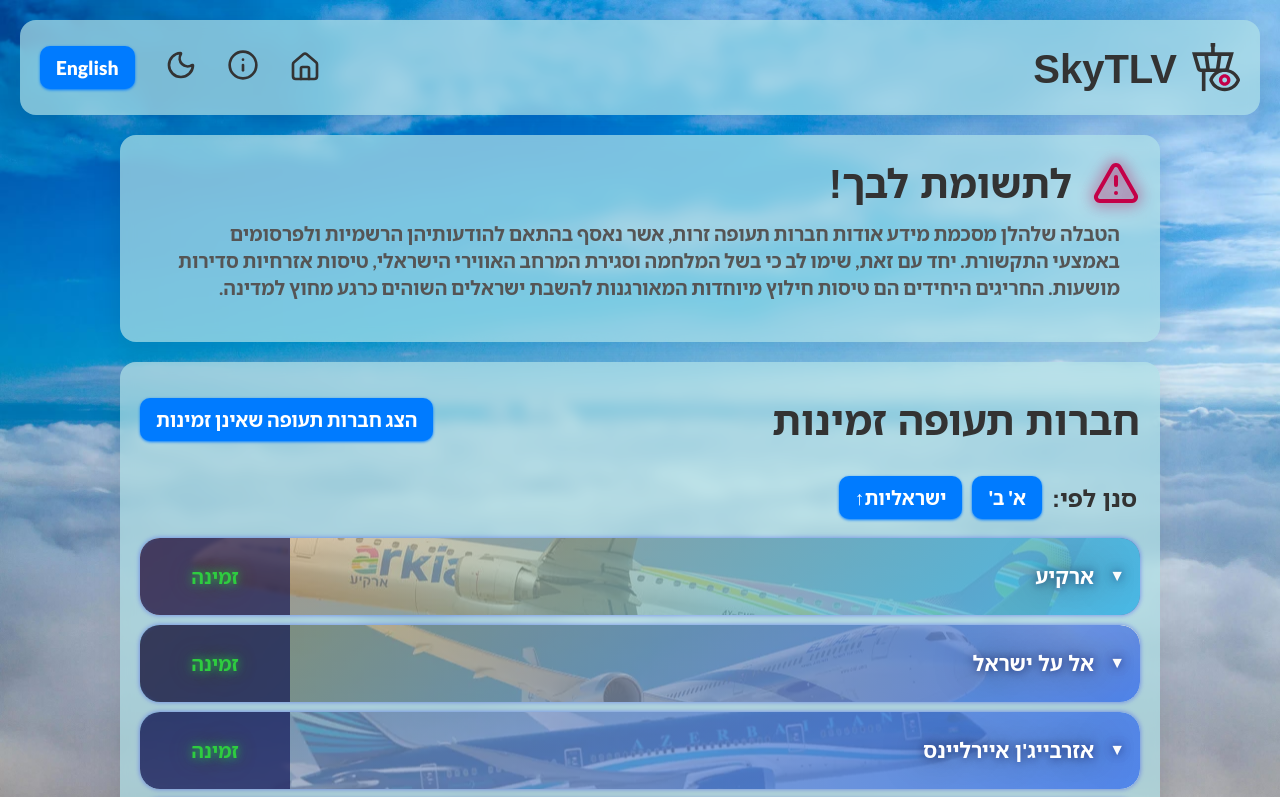
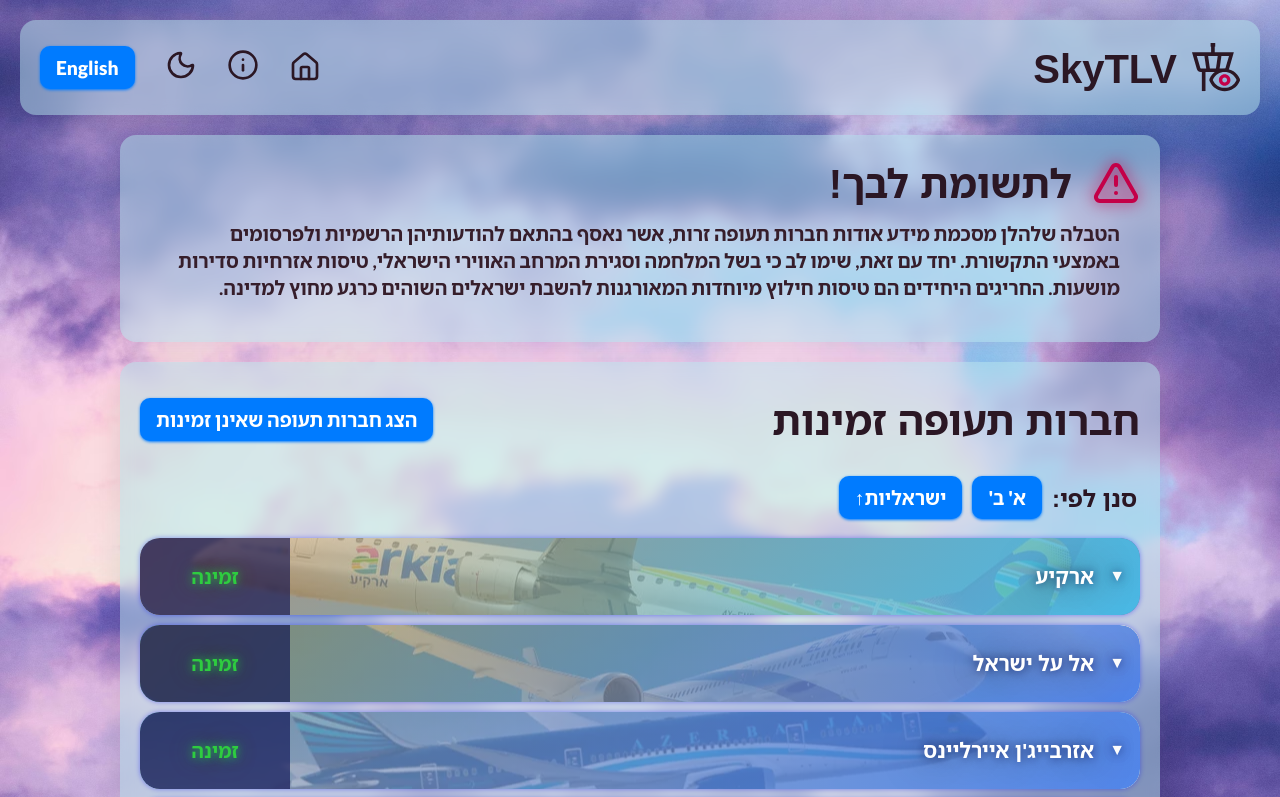
Before and after one commit to norderan/airlines-availability-in-israel, a React (Vite) app: page / in a window 1280 px wide. Shown: the top 797 px of the page. Built offline with nearby package versions, Linux system fonts and the light colour scheme.

Commit message:
Changed background images and colors

```diff
--- a/src/styles/_variables.scss
+++ b/src/styles/_variables.scss
@@ -6,9 +6,11 @@
 $primary-hex: #b0e0e6;
 $secondary-hex: #007bff;
 $accent-hex: #c40048;
-$dark-primary-hex: #000616;
+$dark-primary-hex: #080016;
 $dark-secondary-hex: #007bff;
 $dark-accent-hex: #c40048;
+
+// #b0e0e6;
 
 :root {
   // Brand & Accent Colors
@@ -25,13 +27,13 @@
     #{red($accent-hex)}, #{green($accent-hex)}, #{blue($accent-hex)};
 
   // Glass colors
-  --color-primary-glass: rgba(var(--color-primary-rgb), 0.7);
+  --color-primary-glass: rgba(var(--color-primary-rgb), 0.5);
   --color-secondary-glass: rgba(var(--color-secondary-rgb), 0.7);
   --color-accent-glass: rgba(var(--color-accent-rgb), 0.7);
 
   // Text Colors
-  --color-text-primary: #333333;
-  --color-text-secondary: #555555;
+  --color-text-primary: #2b1724;
+  --color-text-secondary: #361e2b;
   --color-text-inverted: #ffffff;
 
   // Border & Shadow
@@ -73,8 +75,8 @@
   --color-accent-glass: rgba(var(--color-accent-rgb), 0.7);
 
   // Text Colors
-  --color-text-primary: #f0f0f0;
-  --color-text-secondary: #cccccc;
+  --color-text-primary: #f5efff;
+  --color-text-secondary: #f2e9f6;
   --color-text-inverted: #181818;
 
   // Border & Shadow
```
Also changed, not shown: public/bgs/bg-dark.avif, public/bgs/bg-light.avif.
